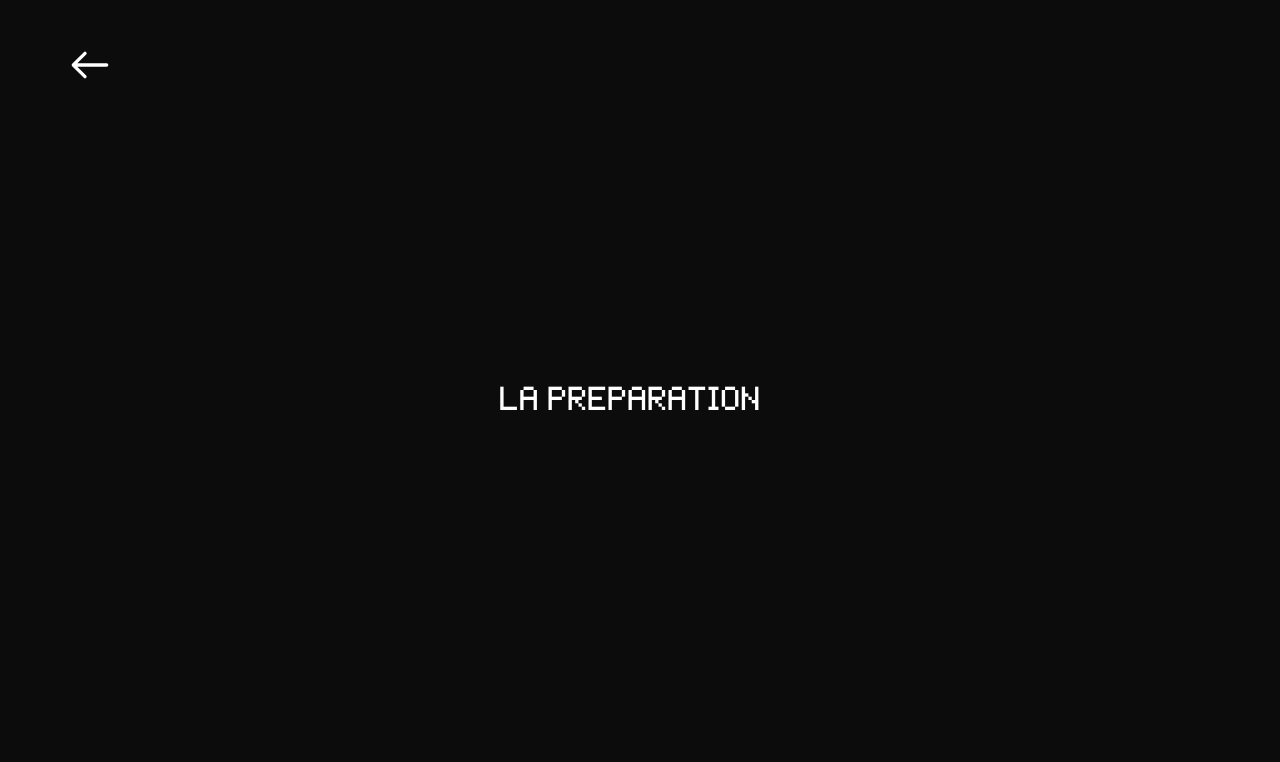
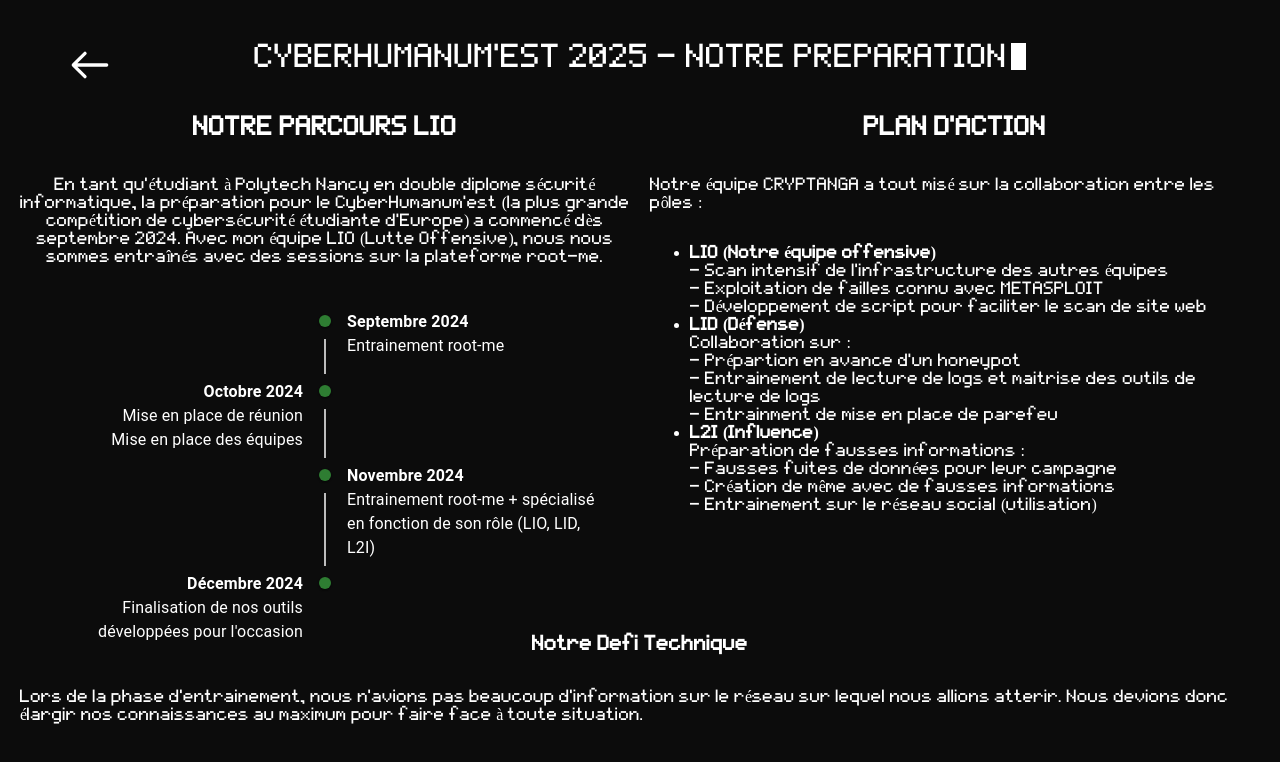
Before and after one commit to matth200/CHE-SITEWEB, a React (Create React App) app: page /matth in a window 1280 px wide. Shown: the top 762 px of the page. Built offline with nearby package versions, Linux system fonts and the light colour scheme.

Commit message:
partie matth

```diff
--- a/package.json
+++ b/package.json
@@ -3,6 +3,8 @@
   "version": "0.1.0",
   "private": true,
   "dependencies": {
+    "@emotion/styled": "^11.14.0",
+    "@mui/lab": "^6.0.0-beta.28",
     "@react-spring/web": "^9.7.5",
     "cra-template": "1.2.0",
     "framer-motion": "^12.4.7",
--- a/src/Page/MatthPage.js
+++ b/src/Page/MatthPage.js
@@ -1,15 +1,134 @@
-import React from 'react';
+import React from "react";
 import Typewriter from "../Component/TypeWriter";
 import ButtonBack from "../Component/ButtonBack";
 
-import '../css/matth.scss';
+import Timeline from "@mui/lab/Timeline";
+import TimelineItem from "@mui/lab/TimelineItem";
+import TimelineSeparator from "@mui/lab/TimelineSeparator";
+import TimelineConnector from "@mui/lab/TimelineConnector";
+import TimelineContent from "@mui/lab/TimelineContent";
+import TimelineDot from "@mui/lab/TimelineDot";
 
-export default function MatthPage(){
+import "../css/matth.scss";
 
-    return (
-      <div className="Page MatthPage">
-        <ButtonBack />
-        <Typewriter text="LA PREPARATION" speed={50} />
+export default function MatthPage() {
+  return (
+    <div className="Page MatthPage">
+      <ButtonBack />
+      <Typewriter text="CYBERHUMANUM'EST 2025 - NOTRE PREPARATION" speed={50} />
+      <div className="body">
+        <div className="left">
+          <h2>NOTRE PARCOURS LIO</h2>
+          <p>
+            En tant qu'étudiant à Polytech Nancy en double diplome sécurité
+            informatique, la préparation pour le CyberHumanum'est (la plus
+            grande compétition de cybersécurité étudiante d'Europe) a commencé
+            dès septembre 2024. Avec mon équipe LIO (Lutte Offensive), nous nous
+            sommes entraînés avec des sessions sur la plateforme root-me.
+          </p>
+
+          <Timeline position="alternate">
+            <TimelineItem>
+              <TimelineSeparator>
+                <TimelineDot color="success" />
+                <TimelineConnector />
+              </TimelineSeparator>
+              <TimelineContent>
+                <strong>Septembre 2024</strong>
+                <br />
+                Entrainement root-me
+              </TimelineContent>
+            </TimelineItem>
+            <TimelineItem>
+              <TimelineSeparator>
+                <TimelineDot color="success" />
+                <TimelineConnector />
+              </TimelineSeparator>
+              <TimelineContent>
+                <strong>Octobre 2024</strong>
+                <br />
+                Mise en place de réunion
+                <br />
+                Mise en place des équipes
+              </TimelineContent>
+            </TimelineItem>
+            <TimelineItem>
+              <TimelineSeparator>
+                <TimelineDot color="success" />
+                <TimelineConnector />
+              </TimelineSeparator>
+              <TimelineContent>
+                <strong>Novembre 2024</strong>
+                <br />
+                Entrainement root-me + spécialisé en fonction de son rôle (LIO, LID, L2I)
+              </TimelineContent>
+            </TimelineItem>
+            <TimelineItem>
+              <TimelineSeparator>
+                <TimelineDot color="success" />
+              </TimelineSeparator>
+              <TimelineContent>
+                <strong>Décembre 2024</strong>
+                <br />
+                Finalisation de nos outils développées pour l'occasion
+              </TimelineContent>
+            </TimelineItem>
+          </Timeline>
+        </div>
+
+        <div className="right">
+          <h2>PLAN D'ACTION</h2>
+          <p>
+            Notre équipe CRYPTANGA a tout misé sur la collaboration
+            entre les pôles :
+          </p>
+
+          <ul className="team-list">
+            <li className="lio">
+              <strong>LIO (Notre équipe offensive)</strong>
+              <br />
+              - Scan intensif de l'infrastructure des autres équipes
+              <br />
+              - Exploitation de failles connu avec METASPLOIT
+              <br />
+              - Développement de script pour faciliter le scan de site web
+              <br />
+            </li>
+
+            <li className="lid">
+              <strong>LID (Défense)</strong>
+              <br />
+              Collaboration sur :<br />
+              - Prépartion en avance d'un honeypot
+              <br />
+              - Entrainement de lecture de logs et maitrise des outils de
+              lecture de logs
+              <br />- Entrainment de mise en place de parefeu
+            </li>
+
+            <li className="l2i">
+              <strong>L2I (Influence)</strong>
+              <br />
+              Préparation de fausses informations :<br />
+              - Fausses fuites de données pour leur campagne
+              <br />
+              - Création de même avec de fausses informations
+              <br />
+              - Entrainement sur le réseau social (utilisation)
+            </li>
+          </ul>
+        </div>
       </div>
-    );
+
+      <div className="bottom">
+        <h3>Notre Defi Technique</h3>
+        <p>
+          Lors de la phase d'entrainement, nous n'avions pas beaucoup
+          d'information sur le réseau sur lequel nous allions atterir. Nous
+          devions donc élargir nos connaissances au maximum pour faire face à
+          toute situation.
+        </p>
+      </div>
+    </div>
+  );
 }
--- a/src/css/matth.scss
+++ b/src/css/matth.scss
@@ -0,0 +1,37 @@
+.MatthPage{
+    display: flex;
+    flex-direction: column;
+    width: 100%;
+    .body{
+        display: flex;
+        flex-direction: row;
+        width: calc(100% - 2*20px);
+        height: 60%;
+        padding: 20px;
+        gap: 20px;
+    }
+    .left{
+        width: 100%;
+        display: flex;
+        flex-direction: column;
+        h2{
+            text-align: center;
+        }
+        p{
+            text-align: center;
+        }
+    }
+    .right{
+        width: 100%;
+        display: flex;
+        align-items: center;
+        flex-direction: column;
+    }
+
+    .bottom{
+        display: flex;
+        flex-direction: column;
+        align-items: center;
+        padding: 20px;
+    }
+}
```
Also changed, not shown: 1 other file (tests, documents, lock files or other folders).
